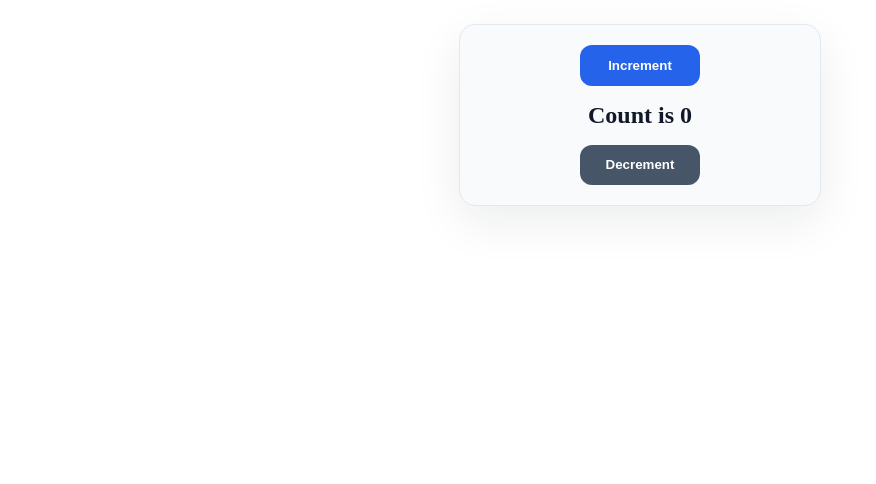
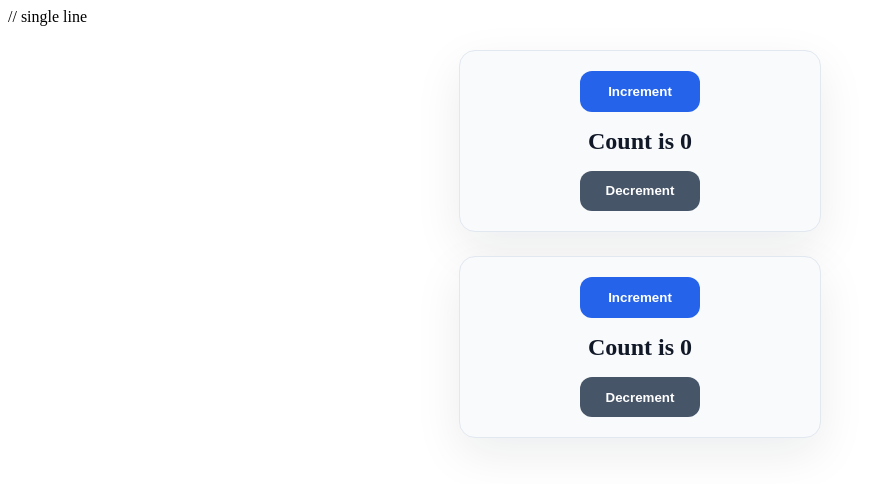
Before and after one commit to TheAdroitDev/ChaiCode-Cohort-2026, a React (Vite) app in the folder May-2026/Building-Modern-Frameworks/React-Practice/: page / in a window 1280 px wide. Shown: the top 484 px of the page, without its empty margins (0-876 px from the left). Built offline with nearby package versions, Linux system fonts and the light colour scheme.

Commit message:
feat: refactor App component to remove unused code and implement multiple Counter instances

```diff
--- a/May-2026/Building-Modern-Frameworks/React-Practice/src/App.tsx
+++ b/May-2026/Building-Modern-Frameworks/React-Practice/src/App.tsx
@@ -1,22 +1,15 @@
-import React, { useState } from 'react'
-// custom hook implementation
-// import { useRandomUser } from "./hooks/use-random-user"
 import { Counter } from './components/counter';
 
 function App() {
-    // const { user, fetchRandomUser, isFetching, error} = useRandomUser()
 
     return (
         <div>
-            <Counter />
-            {/*   <div>
-                <button onClick={fetchRandomUser}>Fetch User</button>
-                {user ? (isFetching ? <h1>Fetching...</h1> : <h1>{user.name.first} &nbsp;{user.name.last}</h1>) : ("No user found...")}
-            </div>
-
-            {error && <div>{error}</div>} */}
+            // single line
+            {new Array(2).fill(null).map(() =>
+                <Counter />
+            )}
         </div>
-            )
+    )
 }
 
-            export default App
+export default App
```
